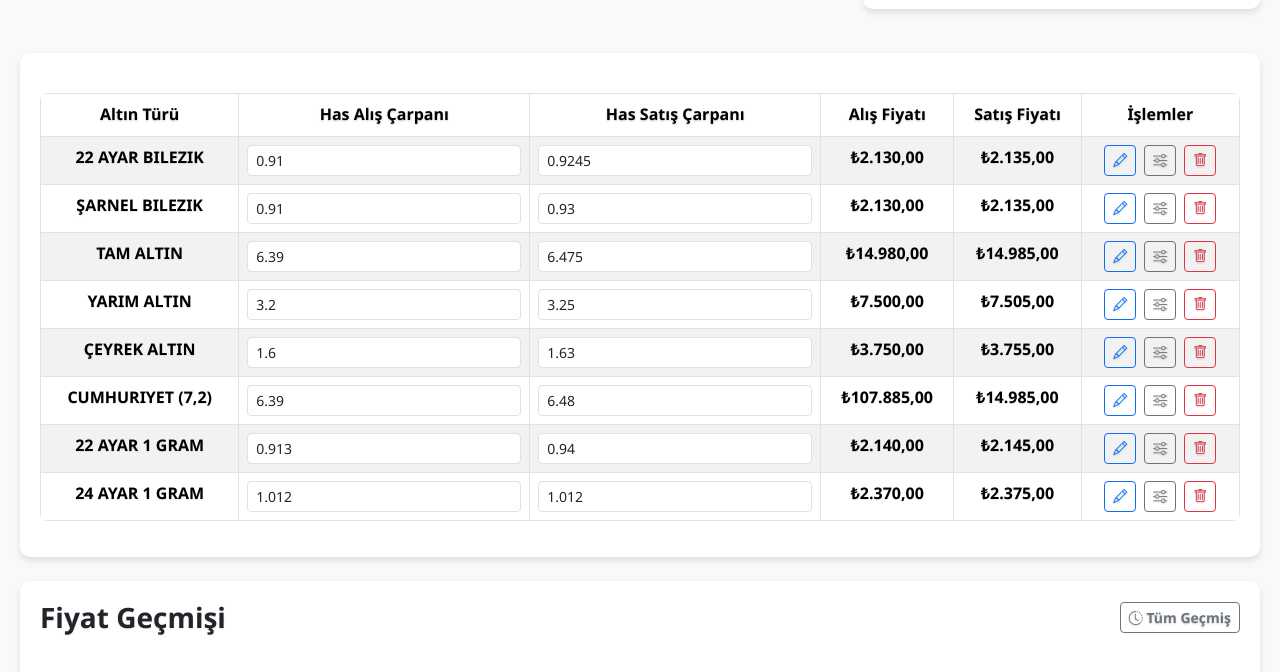
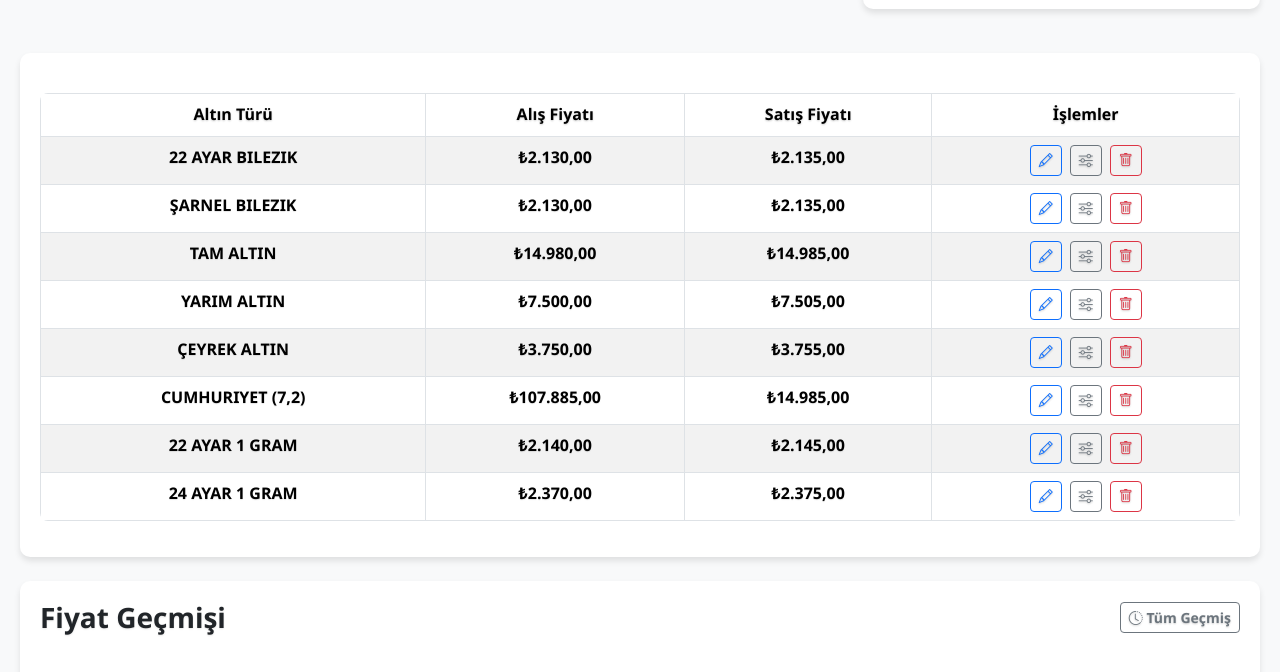
Before and after one commit to Mehmet020202/fiyatlistesi2, a website: page index.html in a window 1280 px wide. Shown: the part 790-1462 px from the top of the page. Drawn offline with nearby package versions, Linux system fonts and the light colour scheme.

Commit message:
Fix: Ana tablodan çarpan input'ları kaldırıldı - sadece simülasyon tablosunda kalacak

```diff
--- a/index.html
+++ b/index.html
@@ -714,8 +714,6 @@
         <thead>
           <tr>
             <th>Altın Türü</th>
-            <th>Has Alış Çarpanı</th>
-            <th>Has Satış Çarpanı</th>
             <th>Alış Fiyatı</th>
             <th>Satış Fiyatı</th>
             <th>İşlemler</th>
@@ -1192,12 +1190,6 @@
       satir.className = 'fade-in';
       satir.innerHTML = `
         <td>${altin.tur.toUpperCase()}</td>
-        <td><input type="number" step="0.001" class="form-control form-control-sm"
-             value="${altin.hasAlisCarpan}"
-             onchange="updateMainMultiplier(${index}, 'hasAlisCarpan', this.value)"></td>
-        <td><input type="number" step="0.001" class="form-control form-control-sm"
-             value="${altin.hasSatisCarpan}"
-             onchange="updateMainMultiplier(${index}, 'hasSatisCarpan', this.value)"></td>
         <td>${formatPara(roundedAlisFiyati)}</td>
         <td>${formatPara(roundedSatisFiyati)}</td>
         <td>
```
